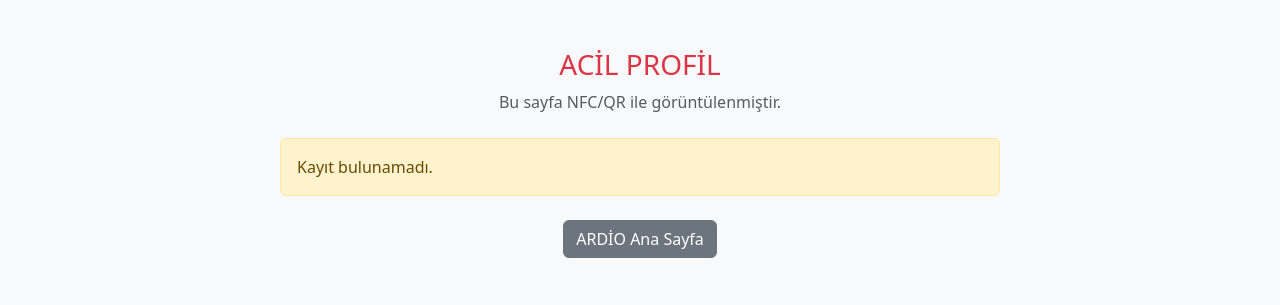
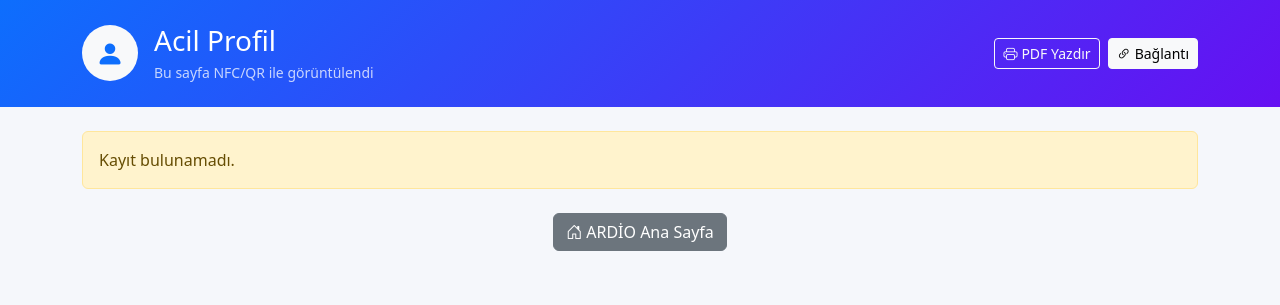
Before and after one commit to mehmetdonmezz/test, a PHP site: the page made by p.php in a window 1280 px wide. Shown: the top 305 px of the page. Run offline with PHP 8.4, Linux system fonts and the light colour scheme; the visitor is signed in with stand-in values (Sample User, id 1); data that the repository does not hold is empty.

Commit message:
Redesign patient profile page with modern UI and enhanced usability
Co-authored-by: ademdonmez9 <ademdonmez9@gmail.com>

```diff
--- a/p.php
+++ b/p.php
@@ -69,7 +69,7 @@ $publicUrl = sprintf('%s://%s%s/p.php?uid=%d&code=%s',
     $uid,
     $code
 );
-$qrApi = 'https://api.qrserver.com/v1/create-qr-code/?size=160x160&data=' . urlencode($publicUrl);
+$qrApi = 'https://api.qrserver.com/v1/create-qr-code/?size=180x180&data=' . urlencode($publicUrl);
 ?>
 <!DOCTYPE html>
 <html lang="tr">
@@ -78,88 +78,133 @@ $qrApi = 'https://api.qrserver.com/v1/create-qr-code/?size=160x160&data=' . urle
   <meta name="viewport" content="width=device-width, initial-scale=1.0"/>
   <title>Acil Profil - ARDİO</title>
   <link href="https://cdn.jsdelivr.net/npm/bootstrap@5.3.2/dist/css/bootstrap.min.css" rel="stylesheet" />
+  <link href="https://cdn.jsdelivr.net/npm/bootstrap-icons@1.11.3/font/bootstrap-icons.css" rel="stylesheet" />
+  <style>
+    body { background: #f5f7fb; }
+    .hero { background: linear-gradient(135deg, #0d6efd 0%, #6610f2 100%); color: #fff; }
+    .badge-soft { background: rgba(255,255,255,0.2); border: 1px solid rgba(255,255,255,0.35); }
+    .section-card { border: none; box-shadow: 0 10px 25px rgba(0,0,0,0.05); }
+    .label { color: #6c757d; font-weight: 600; }
+  </style>
 </head>
-<body class="bg-light">
-  <div class="container py-5">
-    <div class="mx-auto" style="max-width:720px;">
-      <div class="text-center mb-4">
-        <h1 class="h3 text-danger">ACİL PROFİL</h1>
-        <p class="text-muted">Bu sayfa NFC/QR ile görüntülenmiştir.</p>
+<body>
+  <header class="hero py-4">
+    <div class="container">
+      <div class="d-flex flex-wrap align-items-center justify-content-between">
+        <div class="d-flex align-items-center gap-3">
+          <div class="rounded-circle bg-light text-primary d-flex justify-content-center align-items-center" style="width:56px;height:56px;">
+            <i class="bi bi-person-fill" style="font-size:28px;"></i>
           </div>
+          <div>
+            <h1 class="h3 mb-1">Acil Profil</h1>
+            <div class="small opacity-75">Bu sayfa NFC/QR ile görüntülendi</div>
+          </div>
+        </div>
+        <div class="d-flex align-items-center gap-2">
+          <a class="btn btn-outline-light btn-sm" target="_blank" href="p_print.php?uid=<?= $uid ?>&code=<?= urlencode($code) ?>"><i class="bi bi-printer me-1"></i>PDF Yazdır</a>
+          <a class="btn btn-light btn-sm" href="<?= htmlspecialchars($publicUrl) ?>" target="_blank"><i class="bi bi-link-45deg me-1"></i>Bağlantı</a>
+        </div>
+      </div>
+    </div>
+  </header>
 
+  <main class="container py-4">
     <?php if (!$patient): ?>
       <div class="alert alert-warning">Kayıt bulunamadı.</div>
     <?php else: ?>
-        <div class="row g-3 mb-4 align-items-center">
-          <div class="col-auto">
-            <img src="<?= $qrApi ?>" alt="QR" class="rounded border" />
+      <div class="row g-4">
+        <div class="col-lg-8">
+          <div class="card section-card mb-3">
+            <div class="card-body">
+              <div class="d-flex align-items-center justify-content-between flex-wrap gap-3">
+                <div>
+                  <h2 class="h4 mb-1"><?= htmlspecialchars($patient['hasta_adi']) ?></h2>
+                  <div class="d-flex flex-wrap gap-2 small">
+                    <span class="badge bg-primary-subtle text-primary border"><i class="bi bi-calendar2-heart me-1"></i><?= htmlspecialchars($patient['hasta_dogum']) ?></span>
+                    <span class="badge bg-danger-subtle text-danger border"><i class="bi bi-droplet-half me-1"></i><?= htmlspecialchars($patient['hasta_kan'] ?: '-') ?></span>
                   </div>
-          <div class="col">
-            <div class="fw-bold"><?= htmlspecialchars($patient['hasta_adi']) ?></div>
-            <div class="text-muted small">Doğum: <?= htmlspecialchars($patient['hasta_dogum']) ?> | Kan: <?= htmlspecialchars($patient['hasta_kan']) ?></div>
                 </div>
-          <div class="col-auto">
-            <a class="btn btn-outline-secondary btn-sm" target="_blank" href="p_print.php?uid=<?= $uid ?>&code=<?= urlencode($code) ?>">PDF olarak Yazdır</a>
+                <div class="text-center">
+                  <img src="<?= $qrApi ?>" alt="QR" class="rounded border bg-white p-1" />
+                  <div class="small text-muted mt-1">QR ile doğrulandı</div>
+                </div>
+              </div>
             </div>
           </div>
 
-        <div class="card shadow-sm mb-3">
+          <div class="card section-card mb-3">
             <div class="card-body">
-            <h5 class="card-title">Acil İletişim</h5>
+              <div class="d-flex align-items-center mb-2"><i class="bi bi-telephone-outbound me-2 text-danger"></i><h3 class="h6 m-0">Acil İletişim</h3></div>
               <?php if ($meta['emergency_name'] || $meta['emergency_phone']): ?>
-              <p class="mb-1"><strong>Kişi:</strong> <?= htmlspecialchars(trim($meta['emergency_name'])) ?></p>
-              <?php if ($meta['emergency_phone']): ?><p class="mb-1"><strong>Telefon:</strong> <a href="tel:<?= htmlspecialchars($meta['emergency_phone']) ?>"><?= htmlspecialchars($meta['emergency_phone']) ?></a></p><?php endif; ?>
+                <p class="mb-1"><span class="label">Kişi:</span> <?= htmlspecialchars(trim($meta['emergency_name'])) ?></p>
+                <?php if ($meta['emergency_phone']): ?>
+                  <p class="mb-2"><span class="label">Telefon:</span> <a class="text-decoration-none" href="tel:<?= htmlspecialchars($meta['emergency_phone']) ?>"><?= htmlspecialchars($meta['emergency_phone']) ?></a></p>
+                  <a href="tel:<?= htmlspecialchars($meta['emergency_phone']) ?>" class="btn btn-danger btn-sm"><i class="bi bi-telephone-fill me-1"></i>Hemen Ara</a>
+                <?php endif; ?>
               <?php else: ?>
                 <p class="mb-1">Kayıt sahibi: <strong><?= htmlspecialchars($patient['user_name']) ?></strong></p>
-              <p class="mb-0">E-posta: <a href="mailto:<?= htmlspecialchars($patient['user_email']) ?>"><?= htmlspecialchars($patient['user_email']) ?></a></p>
+                <p class="mb-0">E-posta: <a class="text-decoration-none" href="mailto:<?= htmlspecialchars($patient['user_email']) ?>"><?= htmlspecialchars($patient['user_email']) ?></a></p>
               <?php endif; ?>
             </div>
           </div>
 
           <?php if ($meta['address']): ?>
-        <div class="card shadow-sm mb-3">
+          <div class="card section-card mb-3">
             <div class="card-body">
-            <h5 class="card-title">Adres</h5>
-            <p class="mb-0"><?= nl2br(htmlspecialchars($meta['address'])) ?></p>
+              <div class="d-flex align-items-center mb-2"><i class="bi bi-geo-alt me-2 text-primary"></i><h3 class="h6 m-0">Adres</h3></div>
+              <p class="mb-2"><?= nl2br(htmlspecialchars($meta['address'])) ?></p>
+              <a class="btn btn-outline-primary btn-sm" target="_blank" href="https://www.google.com/maps/search/?api=1&query=<?= urlencode($meta['address']) ?>"><i class="bi bi-map me-1"></i>Haritada Aç</a>
             </div>
           </div>
           <?php endif; ?>
 
           <?php if ($meta['doctor_name'] || $meta['doctor_phone']): ?>
-        <div class="card shadow-sm mb-3">
+          <div class="card section-card mb-3">
             <div class="card-body">
-            <h5 class="card-title">Doktor Bilgisi</h5>
-            <p class="mb-1"><strong>Doktor:</strong> <?= htmlspecialchars($meta['doctor_name']) ?></p>
-            <?php if ($meta['doctor_phone']): ?><p class="mb-0"><strong>Telefon:</strong> <a href="tel:<?= htmlspecialchars($meta['doctor_phone']) ?>"><?= htmlspecialchars($meta['doctor_phone']) ?></a></p><?php endif; ?>
+              <div class="d-flex align-items-center mb-2"><i class="bi bi-hospital me-2 text-success"></i><h3 class="h6 m-0">Doktor Bilgisi</h3></div>
+              <p class="mb-1"><span class="label">Doktor:</span> <?= htmlspecialchars($meta['doctor_name']) ?></p>
+              <?php if ($meta['doctor_phone']): ?><p class="mb-0"><span class="label">Telefon:</span> <a class="text-decoration-none" href="tel:<?= htmlspecialchars($meta['doctor_phone']) ?>"><?= htmlspecialchars($meta['doctor_phone']) ?></a></p><?php endif; ?>
             </div>
           </div>
           <?php endif; ?>
 
           <?php if (!empty($patient['hasta_ilac'])): ?>
-        <div class="card shadow-sm mb-3">
+          <div class="card section-card mb-3">
             <div class="card-body">
-            <h5 class="card-title">İlaçlar</h5>
+              <div class="d-flex align-items-center mb-2"><i class="bi bi-capsule-pill me-2 text-warning"></i><h3 class="h6 m-0">İlaçlar</h3></div>
               <p class="mb-0"><?= nl2br(htmlspecialchars($patient['hasta_ilac'])) ?></p>
             </div>
           </div>
           <?php endif; ?>
 
           <?php if ($meta['allergies'] || $meta['conditions'] || $meta['extra']): ?>
-        <div class="card shadow-sm mb-3">
+          <div class="card section-card mb-3">
             <div class="card-body">
-            <h5 class="card-title">Diğer Bilgiler</h5>
-            <?php if ($meta['allergies']): ?><p class="mb-1"><strong>Alerjiler:</strong> <?= htmlspecialchars($meta['allergies']) ?></p><?php endif; ?>
-            <?php if ($meta['conditions']): ?><p class="mb-1"><strong>Kronik Hastalıklar:</strong> <?= htmlspecialchars($meta['conditions']) ?></p><?php endif; ?>
-            <?php if ($meta['extra']): ?><p class="mb-0"><strong>Ek Notlar:</strong><br/><?= nl2br(htmlspecialchars($meta['extra'])) ?></p><?php endif; ?>
+              <div class="d-flex align-items-center mb-2"><i class="bi bi-info-circle me-2 text-secondary"></i><h3 class="h6 m-0">Diğer Bilgiler</h3></div>
+              <?php if ($meta['allergies']): ?><p class="mb-1"><span class="label">Alerjiler:</span> <?= htmlspecialchars($meta['allergies']) ?></p><?php endif; ?>
+              <?php if ($meta['conditions']): ?><p class="mb-1"><span class="label">Kronik Hastalıklar:</span> <?= htmlspecialchars($meta['conditions']) ?></p><?php endif; ?>
+              <?php if ($meta['extra']): ?><p class="mb-0"><span class="label">Ek Notlar:</span><br/><?= nl2br(htmlspecialchars($meta['extra'])) ?></p><?php endif; ?>
             </div>
           </div>
           <?php endif; ?>
+        </div>
+
+        <div class="col-lg-4">
+          <div class="card section-card">
+            <div class="card-body text-center">
+              <div class="mb-2"><span class="badge rounded-pill badge-soft">ACİL</span></div>
+              <div class="small text-muted mb-2">Bu kişi yardıma ihtiyaç duyuyor olabilir.</div>
+              <a href="#" class="btn btn-danger w-100 mb-2" onclick="window.print()"><i class="bi bi-printer me-1"></i>Yazdır</a>
+              <a href="<?= htmlspecialchars($publicUrl) ?>" target="_blank" class="btn btn-outline-secondary w-100"><i class="bi bi-link-45deg me-1"></i>Bağlantıyı Aç</a>
+            </div>
+          </div>
+        </div>
+      </div>
     <?php endif; ?>
 
     <div class="text-center mt-4">
-        <a href="index.php" class="btn btn-secondary">ARDİO Ana Sayfa</a>
+      <a href="index.php" class="btn btn-secondary"><i class="bi bi-house-door me-1"></i>ARDİO Ana Sayfa</a>
     </div>
-    </div>
-  </div>
+  </main>
 </body>
 </html>
```
Lines whose indentation alone changed are shown as unchanged.
